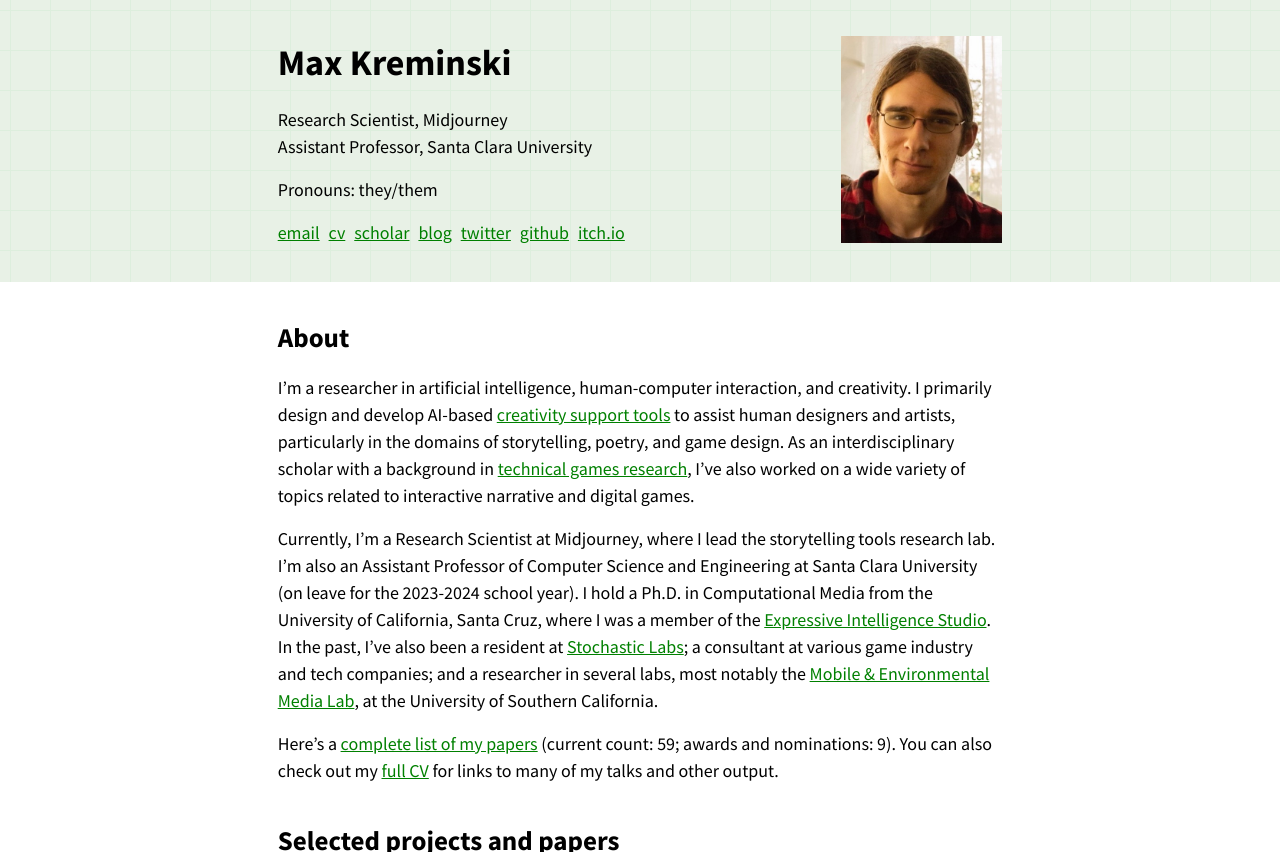
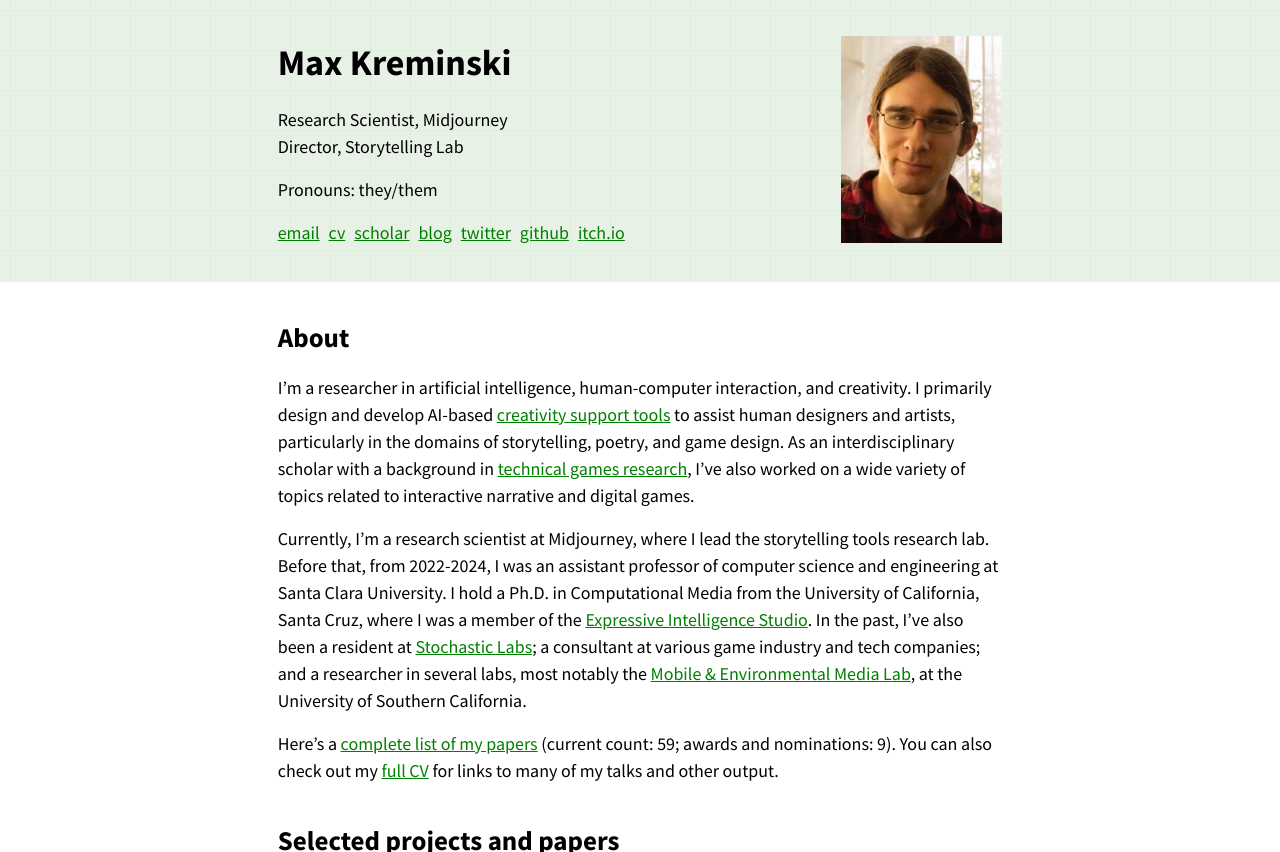
Before and after one commit to mkremins/mkremins.github.io, a Jekyll site: the page built from index.html, in a window 1280 px wide and 900 px high, cut to the strip 0-852 px from the top of the window. Built offline with Jekyll 4.4.1, drawn with Linux system fonts in a browser that asks for light colours.

Commit message:
Update affiliation

```diff
--- a/_layouts/main.html
+++ b/_layouts/main.html
@@ -128,7 +128,7 @@
       <div class="headshot"><img src="/img/headshots/2022-08-26_rect.jpeg" alt="Max Kreminski"></div>
       <p class="header-affiliation">
         Research Scientist, Midjourney<br>
-        Assistant Professor, Santa Clara University
+        Director, Storytelling Lab
       </p>
       <p class="header-pronoun">Pronouns: they/them</p>
       <nav>
--- a/cv/index.html
+++ b/cv/index.html
@@ -70,7 +70,7 @@ layout: null
   <main>
     <header>
       <h1>Max Kreminski</h1>
-      <p>Assistant Professor, Santa Clara University; Research Scientist, Midjourney</p>
+      <p>Research Scientist and Director, Midjourney Storytelling Lab</p>
       <p><em>Email</em> <a href="mailto:maxkreminski@gmail.com">maxkreminski@gmail.com</a> <em>Web</em> <a href="https://mkremins.github.io">mkremins.github.io</a></p>
     </header>
     <section id="education">
@@ -93,10 +93,10 @@ layout: null
       <h2>Employment</h2>
       <div class="dated-entry">
         <div class="dated-date">Since 2023</div>
-        <div class="dated-content"><strong>Midjourney</strong><br>Research Scientist and Lab Director, Storytelling Tools</div>
+        <div class="dated-content"><strong>Midjourney</strong><br>Research Scientist and Director, Storytelling Lab</div>
       </div>
       <div class="dated-entry">
-        <div class="dated-date">Since 2022</div>
+        <div class="dated-date">2022-2024</div>
         <div class="dated-content"><strong>Santa Clara University</strong><br>Assistant Professor, Computer Science and Engineering<br>Faculty Scholar, Markkula Center for Applied Ethics
         </div>
       </div>
--- a/index.html
+++ b/index.html
@@ -6,7 +6,7 @@ layout: main
 	<div class="container">
 		<h2 class="section-title">About</h2>
 		<p>I’m a researcher in artificial intelligence, human-computer interaction, and creativity. I primarily design and develop AI-based <a href="/syllabi/csts-2023-01">creativity support tools</a> to assist human designers and artists, particularly in the domains of storytelling, poetry, and game design. As an interdisciplinary scholar with a background in <a href="https://www.kmjn.org/game-rankings/">technical games research</a>, I’ve also worked on a wide variety of topics related to interactive narrative and digital games.</p>
-		<p>Currently, I’m a Research Scientist at Midjourney, where I lead the storytelling tools research lab. I’m also an Assistant Professor of Computer Science and Engineering at Santa Clara University (on leave for the 2023-2024 school year). I hold a Ph.D. in Computational Media from the University of California, Santa Cruz, where I was a member of the <a href="https://eis.ucsc.edu/">Expressive Intelligence Studio</a>. In the past, I’ve also been a resident at <a href="https://stochasticlabs.org/">Stochastic Labs</a>; a consultant at various game industry and tech companies; and a researcher in several labs, most notably the <a href="https://mobilemedia.usc.edu/">Mobile & Environmental Media Lab</a>, at the University of Southern California.</p>
+		<p>Currently, I’m a research scientist at Midjourney, where I lead the storytelling tools research lab. Before that, from 2022-2024, I was an assistant professor of computer science and engineering at Santa Clara University. I hold a Ph.D. in Computational Media from the University of California, Santa Cruz, where I was a member of the <a href="https://eis.ucsc.edu/">Expressive Intelligence Studio</a>. In the past, I’ve also been a resident at <a href="https://stochasticlabs.org/">Stochastic Labs</a>; a consultant at various game industry and tech companies; and a researcher in several labs, most notably the <a href="https://mobilemedia.usc.edu/">Mobile & Environmental Media Lab</a>, at the University of Southern California.</p>
 		<p>Here’s a <a href="/publications">complete list of my papers</a> (current count: {{site.data.publications | size}}; awards and nominations: {{site.data.publications | where_exp: "pub", "pub.award" | size}}). You can also check out my <a href="/cv">full CV</a> for links to many of my talks and other output.</p>
 	</div>
 </section>
```
